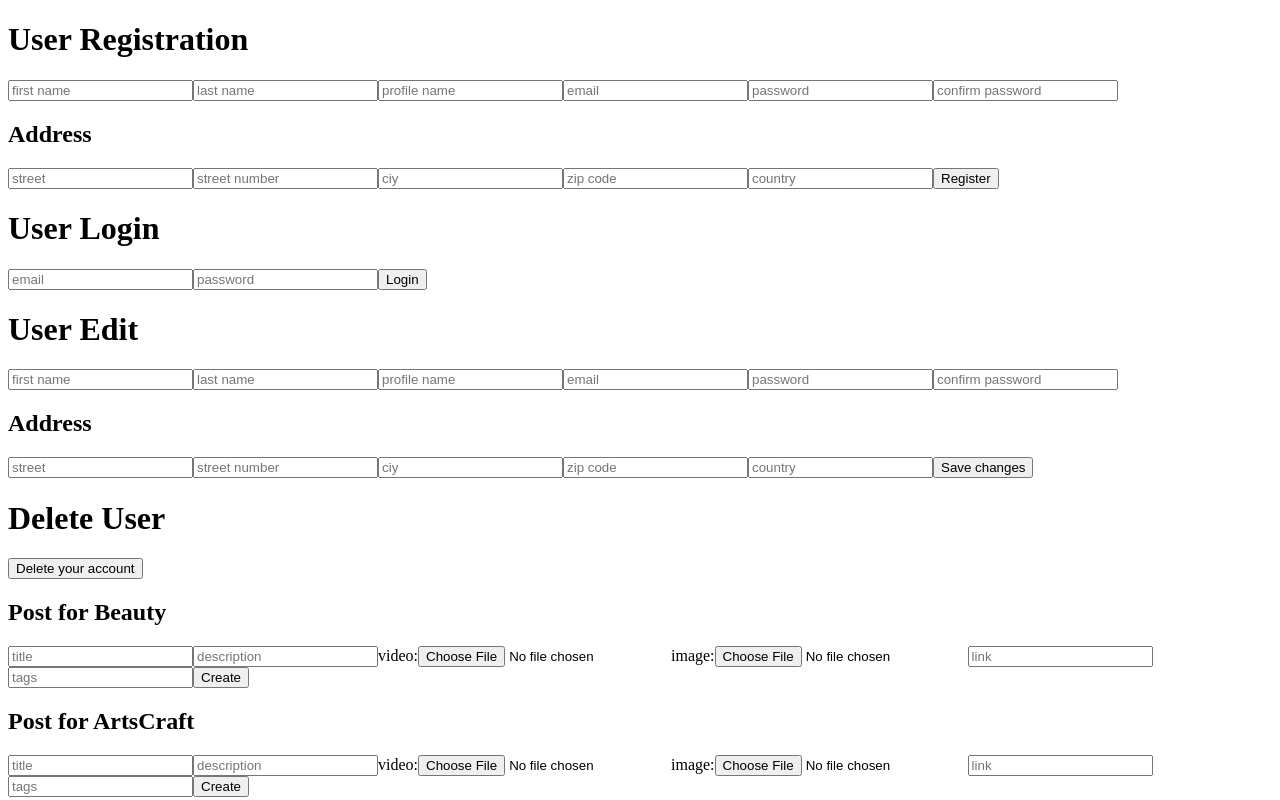
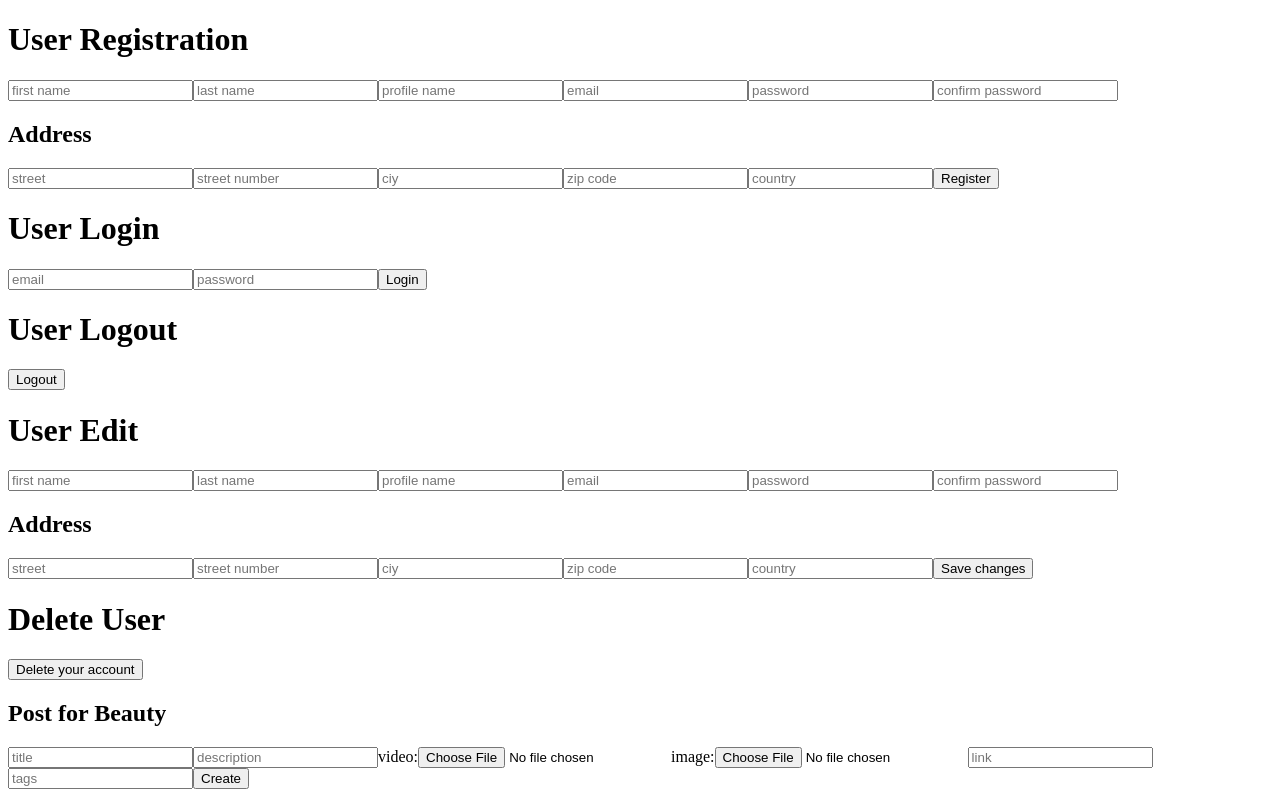
Before and after one commit to heyitsashleyhere/BAIM_frontend, a React (Create React App) app: page / in a window 1280 px wide. Shown: the top 800 px of the page. Built offline with nearby package versions, Linux system fonts and the light colour scheme.

Commit message:
added userLogout

```diff
--- a/src/App.jsx
+++ b/src/App.jsx
@@ -2,7 +2,8 @@ import Posts from "./components/Posts.jsx";
 import UserLogin from "./components/UserLogin.jsx";
 import UserRegistration from "./components/UserRegistration.jsx";
 import UserEdit from "./components/UserEdit.jsx";
-import UserDelete from "./components/UserDelete.jsx"
+import UserDelete from "./components/UserDelete.jsx";
+import UserLogout from "./components/UserLogout.jsx";
 
 
 export default function App() {
@@ -10,6 +11,7 @@ export default function App() {
     <div>
       <UserRegistration />
       <UserLogin />
+      <UserLogout />
       <UserEdit />
       <UserDelete />
       <Posts />
--- /dev/null
+++ b/src/components/UserLogout.jsx
@@ -0,0 +1,34 @@
+import { useContext } from "react";
+import { UserContext } from "../contexts/UserContext.js";
+
+export default function UserLogin() {
+    const { user, setUser } = useContext(UserContext)
+
+    function handleUserLogout() {
+      const config = {
+        method: "POST",
+        credentials: 'include' // specify this if you need cookies
+      };
+      // https://stackoverflow.com/questions/36824106/express-doesnt-set-a-cookie
+
+      fetch("http://localhost:7000/user/logout", config)
+        .then((response) => response.json())
+        .then((result) => {
+            console.log("UserLogout:", result);
+            // console.log('result.user :>> ', result.user);
+            setUser({ id: "", profileName: ""})
+            console.log('user :>> ', user);
+          })
+        .catch((error) => console.log(error));
+      // Pop up message instead of console.log later
+      // Token and cookie stuff
+      // maybe useState set current User?
+    }
+
+  return (
+    <div>
+      <h1>User Logout</h1>
+      <button onClick={handleUserLogout}>Logout</button>
+    </div>
+  );
+}
```
